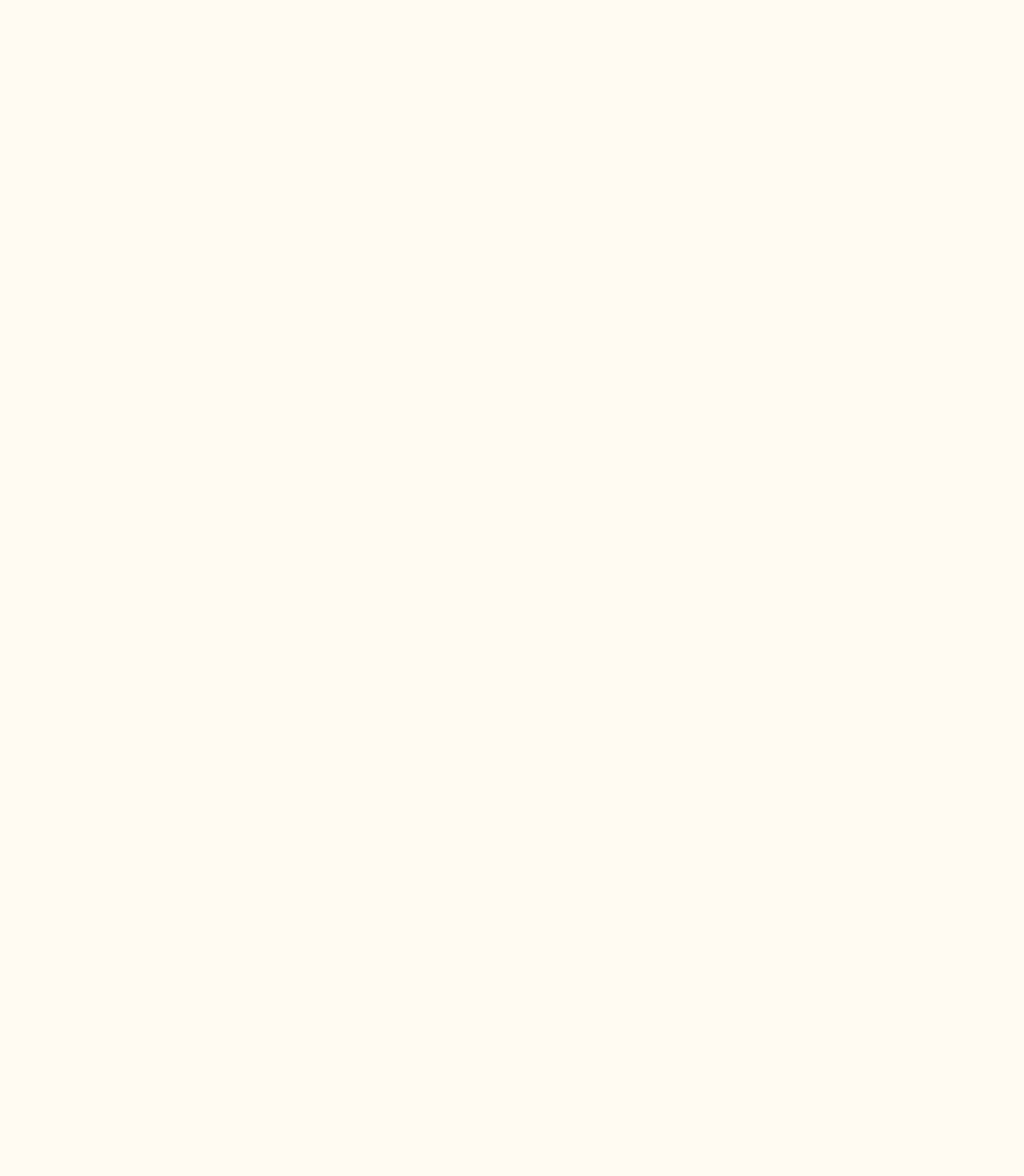
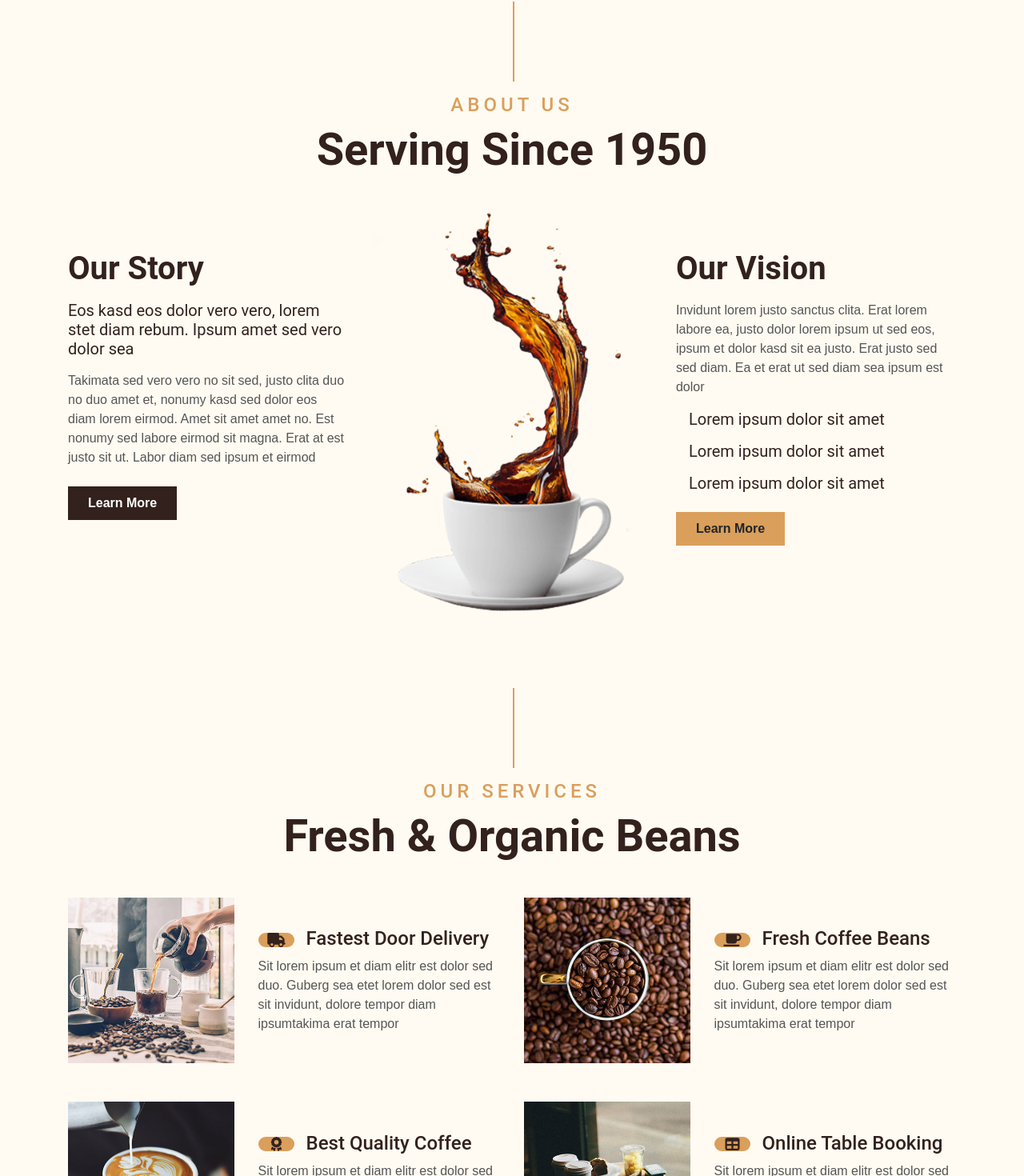
Before and after one commit to Hooseinsalari/next-coffee, a Next.js app: page / in a window 1280 px wide. Shown: the part 766-2236 px from the top of the page at 80% size. Before the commit the page ends 800 px from the top, so only its background shows below. Built offline with nearby package versions, Linux system fonts and the light colour scheme.

Commit message:
feat(Services): implement services template

```diff
--- /dev/null
+++ b/components/modules/About/About.js
@@ -0,0 +1,78 @@
+import React from "react";
+
+const About = () => {
+  return (
+    <div className="container-fluid py-5">
+      <div className="container">
+        <div className="section-title">
+          <h4
+            className="text-primary text-uppercase"
+            style={{ letterSpacing: "5px" }}
+          >
+            About Us
+          </h4>
+          <h1 className="display-4">Serving Since 1950</h1>
+        </div>
+        <div className="row">
+          <div className="col-lg-4 py-0 py-lg-5">
+            <h1 className="mb-3">Our Story</h1>
+            <h5 className="mb-3">
+              Eos kasd eos dolor vero vero, lorem stet diam rebum. Ipsum amet
+              sed vero dolor sea
+            </h5>
+            <p>
+              Takimata sed vero vero no sit sed, justo clita duo no duo amet et,
+              nonumy kasd sed dolor eos diam lorem eirmod. Amet sit amet amet
+              no. Est nonumy sed labore eirmod sit magna. Erat at est justo sit
+              ut. Labor diam sed ipsum et eirmod
+            </p>
+            <a
+              href=""
+              className="btn btn-secondary font-weight-bold py-2 px-4 mt-2"
+            >
+              Learn More
+            </a>
+          </div>
+          <div className="col-lg-4 py-5 py-lg-0" style={{ minHeight: "500px" }}>
+            <div className="position-relative h-100">
+              <img
+                className="position-absolute w-100 h-100"
+                src="img/about.png"
+                style={{ objectFit: "cover" }}
+              />
+            </div>
+          </div>
+          <div className="col-lg-4 py-0 py-lg-5">
+            <h1 className="mb-3">Our Vision</h1>
+            <p>
+              Invidunt lorem justo sanctus clita. Erat lorem labore ea, justo
+              dolor lorem ipsum ut sed eos, ipsum et dolor kasd sit ea justo.
+              Erat justo sed sed diam. Ea et erat ut sed diam sea ipsum est
+              dolor
+            </p>
+            <h5 className="mb-3">
+              <i className="fa fa-check text-primary mr-3"></i>Lorem ipsum dolor
+              sit amet
+            </h5>
+            <h5 className="mb-3">
+              <i className="fa fa-check text-primary mr-3"></i>Lorem ipsum dolor
+              sit amet
+            </h5>
+            <h5 className="mb-3">
+              <i className="fa fa-check text-primary mr-3"></i>Lorem ipsum dolor
+              sit amet
+            </h5>
+            <a
+              href=""
+              className="btn btn-primary font-weight-bold py-2 px-4 mt-2"
+            >
+              Learn More
+            </a>
+          </div>
+        </div>
+      </div>
+    </div>
+  );
+};
+
+export default About;
--- a/components/modules/ServiceItems/ServiceItems.js
+++ b/components/modules/ServiceItems/ServiceItems.js
@@ -1,11 +1,22 @@
-import React from 'react';
+import { FontAwesomeIcon } from "@fortawesome/react-fontawesome";
 
-const ServiceItems = () => {
-    return (
-        <div>
-
+const ServiceItems = ({ imageSrc, title, desc, itemIcon }) => {
+  return (
+    <div className="col-lg-6 mb-5">
+      <div className="row align-items-center">
+        <div className="col-sm-5">
+          <img className="img-fluid mb-3 mb-sm-0" src={imageSrc} alt="" />
         </div>
-    );
+        <div className="col-sm-7">
+          <h4>
+            <FontAwesomeIcon className="service-icon" icon={itemIcon} />
+            {title}
+          </h4>
+          <p className="m-0">{desc}</p>
+        </div>
+      </div>
+    </div>
+  );
 };
 
 export default ServiceItems;
--- a/components/templates/Index/Services.js
+++ b/components/templates/Index/Services.js
@@ -1,11 +1,27 @@
-import React from 'react';
+import ServiceItems from "@/components/modules/ServiceItems/ServiceItems";
+import { serviceItems } from "@/constants";
 
 const Services = () => {
-    return (
-        <div>
-
+  return (
+    <div className="container-fluid pt-5">
+      <div className="container">
+        <div className="section-title">
+          <h4
+            className="text-primary text-uppercase"
+            style={{ letterSpacing: "5px" }}
+          >
+            Our Services
+          </h4>
+          <h1 className="display-4">Fresh & Organic Beans</h1>
         </div>
-    );
+        <div className="row">
+          {serviceItems.map((item) => {
+            return <ServiceItems key={item.id} {...item} />;
+          })}
+        </div>
+      </div>
+    </div>
+  );
 };
 
 export default Services;
--- /dev/null
+++ b/constants/index.js
@@ -0,0 +1,37 @@
+import {
+  faTruck,
+  faCoffee,
+  faAward,
+  faTable,
+} from "@fortawesome/free-solid-svg-icons";
+
+export const serviceItems = [
+  {
+    id: 1,
+    imageSrc: "img/service-1.jpg",
+    title: "Fastest Door Delivery",
+    itemIcon: faTruck,
+    desc: "Sit lorem ipsum et diam elitr est dolor sed duo. Guberg sea etet lorem dolor sed est sit invidunt, dolore tempor diam ipsumtakima erat tempor",
+  },
+  {
+    id: 2,
+    imageSrc: "img/service-2.jpg",
+    title: "Fresh Coffee Beans",
+    itemIcon: faCoffee,
+    desc: "Sit lorem ipsum et diam elitr est dolor sed duo. Guberg sea etet lorem dolor sed est sit invidunt, dolore tempor diam ipsumtakima erat tempor",
+  },
+  {
+    id: 3,
+    imageSrc: "img/service-3.jpg",
+    title: "Best Quality Coffee",
+    itemIcon: faAward,
+    desc: "Sit lorem ipsum et diam elitr est dolor sed duo. Guberg sea etet lorem dolor sed est sit invidunt, dolore tempor diam ipsumtakima erat tempor",
+  },
+  {
+    id: 4,
+    imageSrc: "img/service-4.jpg",
+    title: "Online Table Booking",
+    itemIcon: faTable,
+    desc: "Sit lorem ipsum et diam elitr est dolor sed duo. Guberg sea etet lorem dolor sed est sit invidunt, dolore tempor diam ipsumtakima erat tempor",
+  },
+];
--- a/pages/index.js
+++ b/pages/index.js
@@ -1,9 +1,13 @@
+import About from "@/components/modules/About/About";
+import Services from "@/components/templates/Index/Services";
 import Slider from "@/components/templates/Index/Slider";
 
 export default function Home() {
   return (
     <>
       <Slider />
+      <About />
+      <Services />
     </>
   );
 }
```
Also changed, not shown: components/templates/About/Story.js (deleted, +0 -11 lines), components/templates/Index/About.js (deleted, +0 -11 lines).
